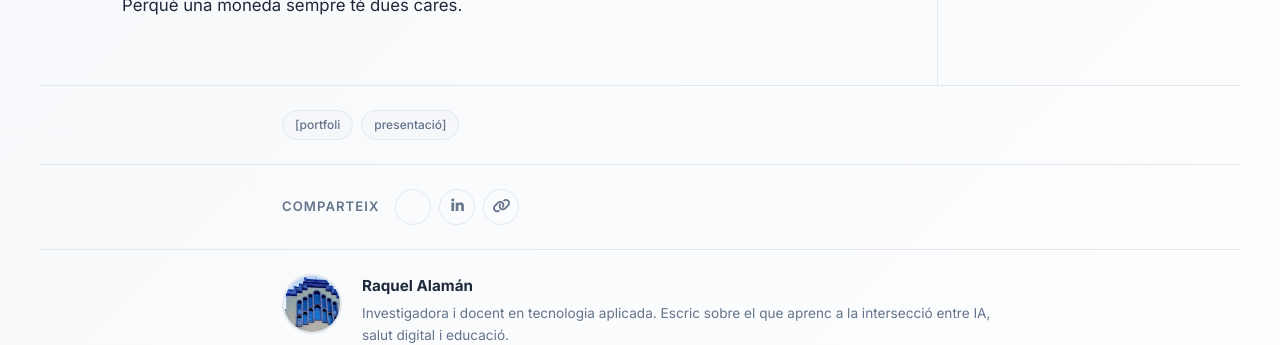
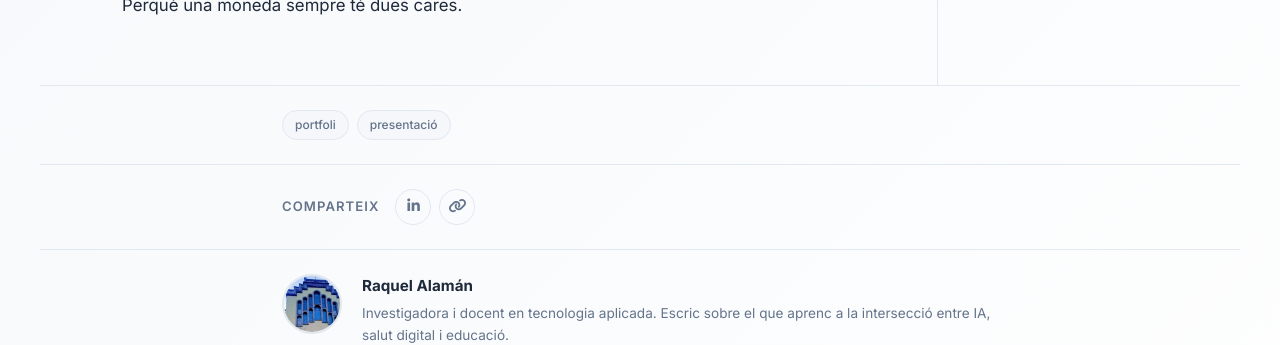
Before and after one commit to raquelalaman/raquelalaman.github.io, a Jekyll site: the page built from _posts/2018-10-10-thejourneybegins.md, in a window 1280 px wide. Shown: the part 633-978 px from the top of the page. Built offline with Jekyll 4.4.1, drawn with Linux system fonts in a browser that asks for light colours; nearby versions of some CDN libraries.

Commit message:
Update post.html

```diff
--- a/_layouts/post.html
+++ b/_layouts/post.html
@@ -151,12 +151,8 @@
             {% if page.tags %}
             <div class="post-article__tags">
                 <div class="post-article__tags-inner">
-                    {% assign tag_list = page.tags | split: "," %}
-                    {% for tag in tag_list %}
-                    {% assign clean_tag = tag | strip | remove: '"' %}
-                    {% if clean_tag != "" %}
-                    <span class="post-tag-pill">{{ clean_tag }}</span>
-                    {% endif %}
+                    {% for tag in page.tags %}
+                    <span class="post-tag-pill">{{ tag | remove: "," | strip }}</span>
                     {% endfor %}
                 </div>
             </div>
@@ -167,14 +163,6 @@
                 <div class="post-article__share-inner">
                     <span class="post-share__label">Comparteix</span>
                     <div class="post-share__links">
-                        <a
-                            href="https://twitter.com/intent/tweet?text={{ page.title | uri_escape }}&url={{ page.url | absolute_url | uri_escape }}"
-                            target="_blank" rel="noopener noreferrer"
-                            class="post-share__btn post-share__btn--twitter"
-                            aria-label="Comparteix a Twitter"
-                        >
-                            <i class="fab fa-x-twitter" aria-hidden="true"></i>
-                        </a>
                         <a
                             href="https://www.linkedin.com/shareArticle?mini=true&url={{ page.url | absolute_url | uri_escape }}&title={{ page.title | uri_escape }}"
                             target="_blank" rel="noopener noreferrer"
```
